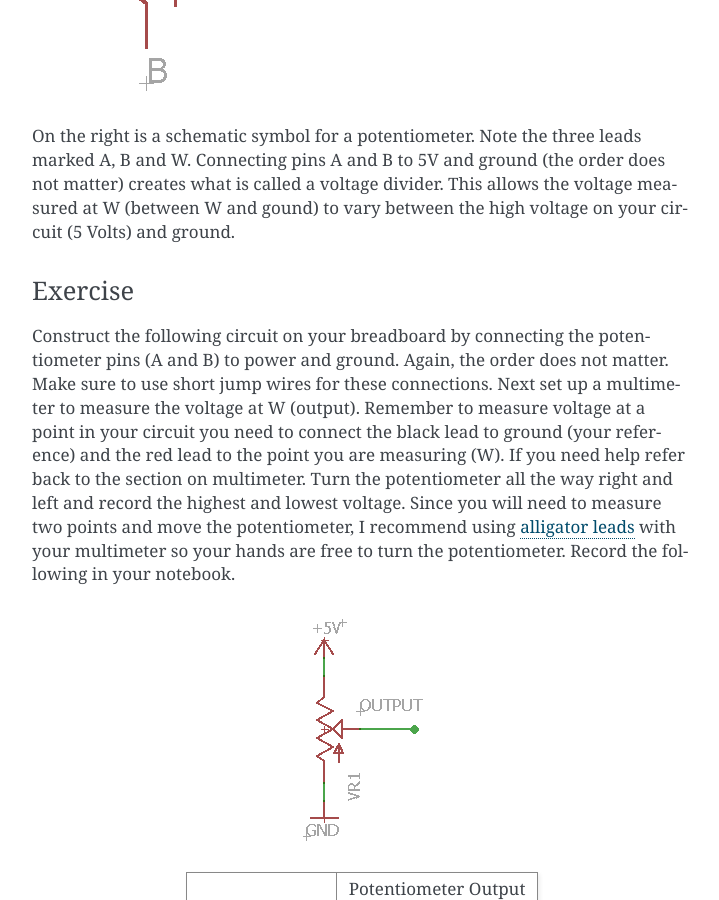
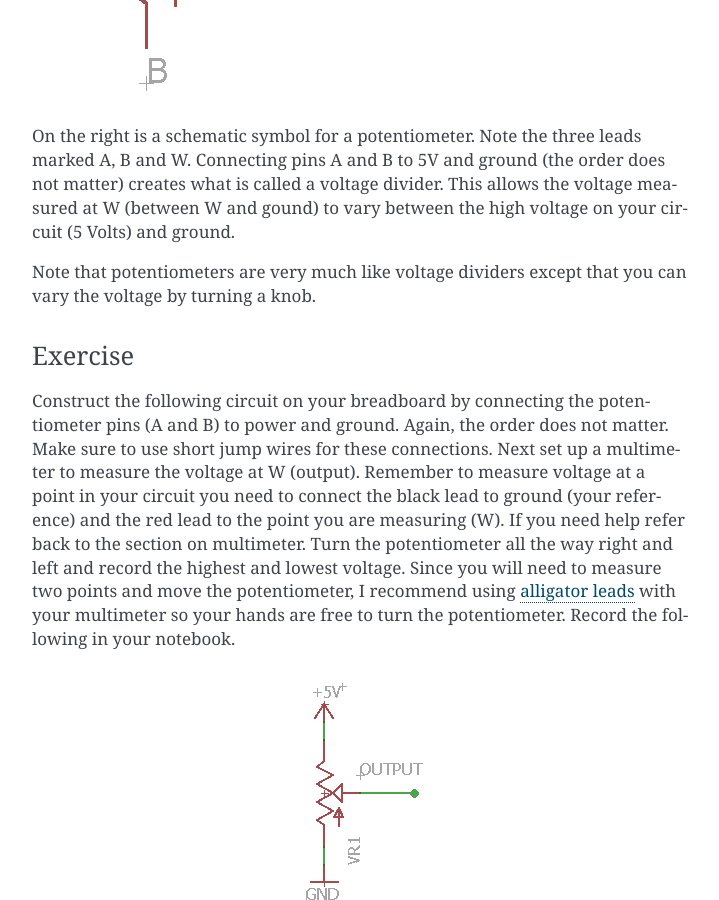
Before and after one commit to maxtkc/mvths-wiki, a Sphinx documentation site: the page built from docs/020-potentiometers.rst, in a window 1280 px wide and 900 px high, scrolled down 1639 px. Shown: the whole window, without its empty margins (388-1107 px from the left). Built offline with Sphinx 7.4.7, drawn with Linux system fonts in a browser that asks for light colours; pages that are not in the unit, such as notebooks, are missing from menus.

Commit message:
Update 020-potentiometers.rst

```diff
--- a/docs/020-potentiometers.rst
+++ b/docs/020-potentiometers.rst
@@ -27,6 +27,8 @@ On the right is a schematic symbol for a potentiometer. Note the three leads mar
 A and B to 5V and ground (the order does not matter) creates what is called a voltage
 divider. This allows the voltage measured at W (between W and gound) to vary between the high voltage on your circuit (5 Volts) and ground.
 
+Note that potentiometers are very much like voltage dividers except that you can vary the voltage by turning a knob.
+
 Exercise
 ~~~~~~~~
 
```
